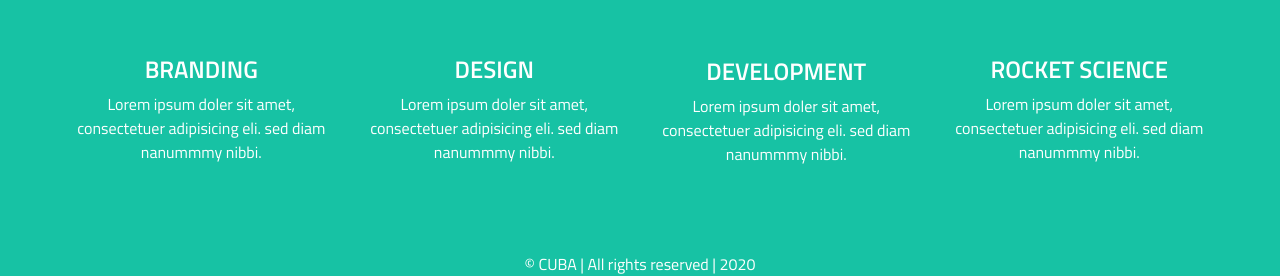
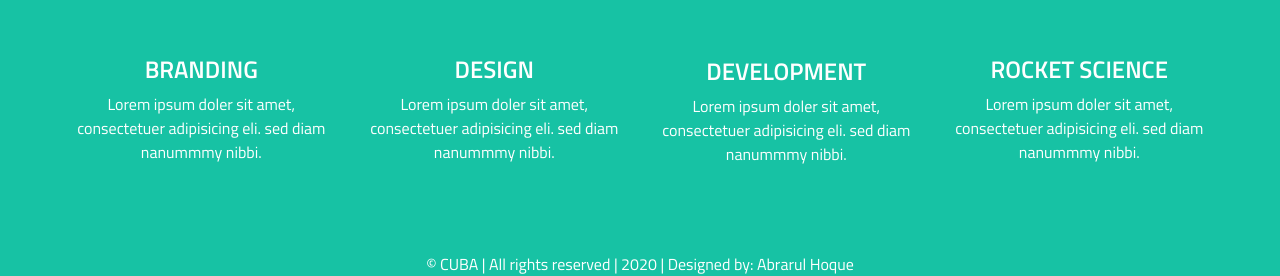
Before and after one commit to Abrarulctg/cuba, a plain HTML site: page index.html in a window 1280 px wide. Shown: the part 1028-1304 px from the top of the page. Drawn offline with nearby package versions, Linux system fonts and the light colour scheme.

Commit message:
added footer

```diff
--- a/index.html
+++ b/index.html
@@ -95,7 +95,7 @@
 
 
 
-<footer class="footer text-center"> &copy CUBA | All rights reserved | 2020</footer>
+<footer class="footer text-center"> &copy CUBA | All rights reserved | 2020 | Designed by: <a class="copyright" target="_blank" href="https://www.linkedin.com/in/abrarul-hoque/">Abrarul Hoque</a></footer>
 
 
     <script src="https://code.jquery.com/jquery-3.5.1.slim.min.js"
--- a/style.css
+++ b/style.css
@@ -99,6 +99,15 @@ body{
     font-weight: 700px;
 }
 
+.copyright{
+    text-decoration: none !important;
+    color:white;
+}
+.copyright:hover{
+    text-decoration: underline !important;
+    color:white;
+}
+
 /* * Small Screen */
 @media only screen and (min-width: 300px) and (max-width: 500px){
     .header-para{
```
